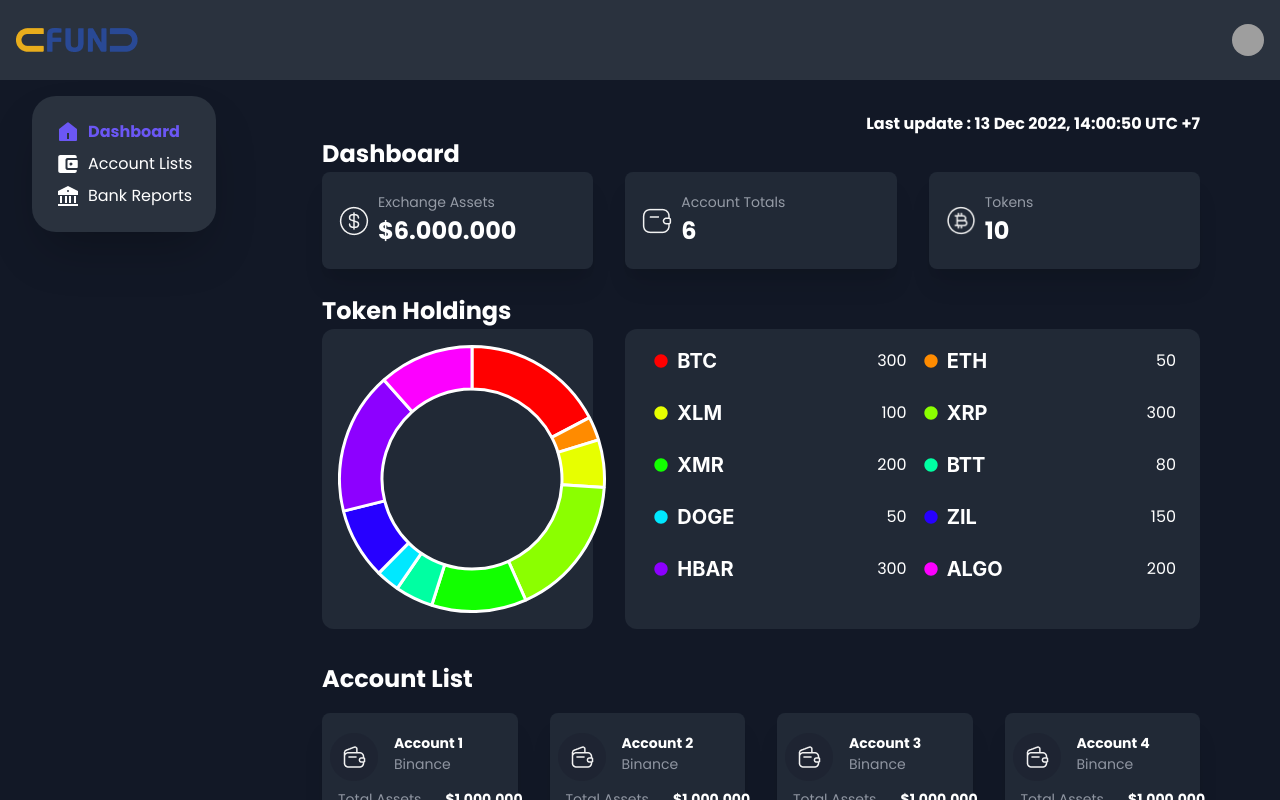
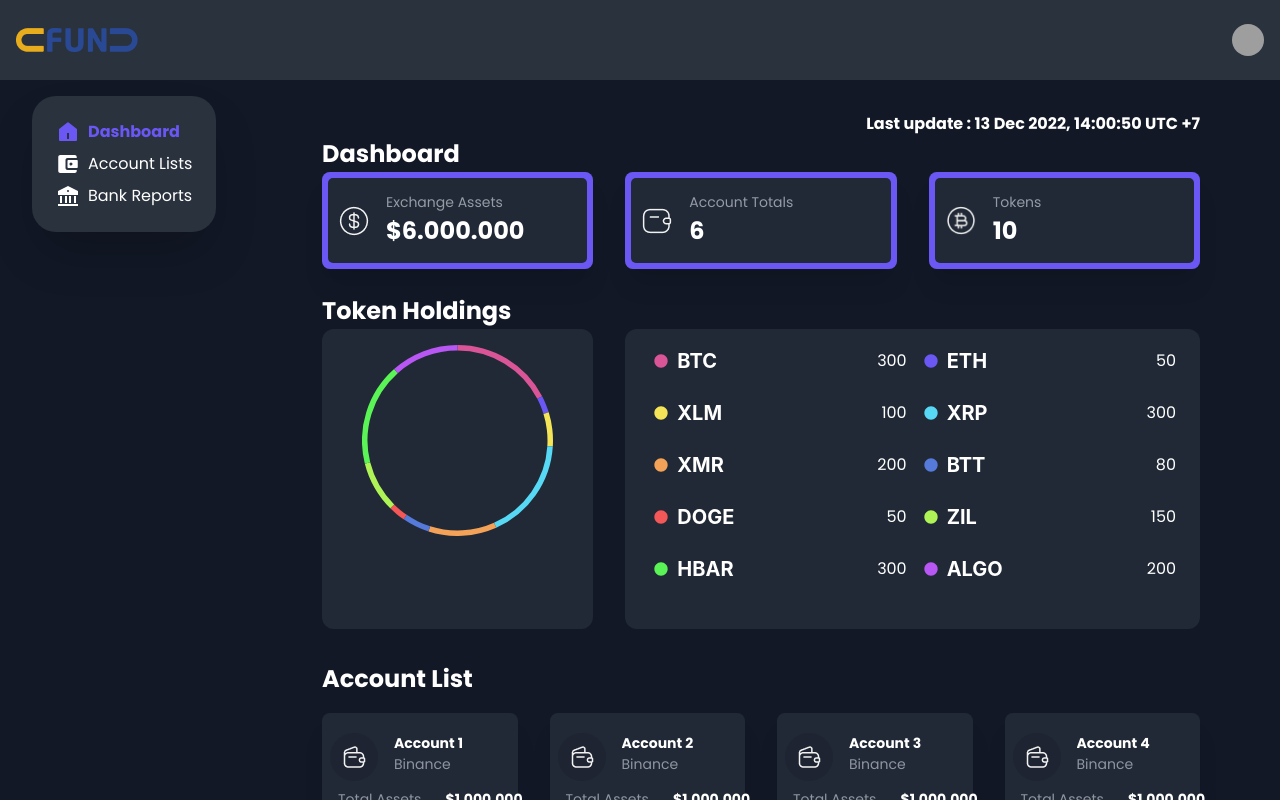
Before and after one commit to Dmarcellakbar/proof-aum, a Next.js app: page /Dashboard in a window 1280 px wide. Shown: the top 800 px of the page. Built offline with nearby package versions, Linux system fonts and the light colour scheme; grey boxes are pictures that could not be loaded.

Commit message:
add-animation

```diff
--- a/pages/AccountList/AccountDetails/[id]/index.tsx
+++ b/pages/AccountList/AccountDetails/[id]/index.tsx
@@ -56,7 +56,8 @@ export default function Post({ postData }: any) {
             shadow={'xl'}
             bgColor={'#212936'}
             rounded={'lg'}
-            w={'auto'}>
+            w={'auto'}
+            className='borderbox'>
             <Flex >
             <Box
                 my={'auto'}
@@ -82,7 +83,8 @@ export default function Post({ postData }: any) {
             py={'5'}
             shadow={'xl'}
             bgColor={'#212936'}
-            rounded={'lg'}>
+            rounded={'lg'}
+            className='borderbox'>
             <Flex >
             <Box
                 my={'auto'}
--- a/pages/BankReports/BankReports.tsx
+++ b/pages/BankReports/BankReports.tsx
@@ -61,7 +61,7 @@ import React from 'react';
     return (
       <>
           <Tbody bgColor={'#1E2432'} >
-            <Tr className='bankhov' cursor={'pointer'}>
+            <Tr className='bankhov'>
               <Td>
                 <HStack>
                 <Box w={'24px'} cursor={'pointer'} mr={'1rem'}>
@@ -77,7 +77,6 @@ import React from 'react';
                 <Box
                   w={'24px'}
                   cursor={'pointer'}
-                  mr={'1rem'}
                   onClick={() => {
                   setOverlay(<OverlayOne />)
                   onOpenView()
--- a/pages/BankReports/index.tsx
+++ b/pages/BankReports/index.tsx
@@ -15,7 +15,7 @@ export default function index() {
         <link rel="icon" href="/cfund.png" />
       </Head>
     <Layout>
-      <Box h={'150vh'} bgColor={'#121826'} ml={{ base: '4rem', md: '4rem', lg: '2rem' }}>
+      <Box h={'150vh'} bgColor={'#121826'} ml={{ base: '4rem', md: '3rem', lg: 0 }}>
         <Timebar />
         <BankReports/>
       </Box>
--- a/pages/Chart/CircularChart.tsx
+++ b/pages/Chart/CircularChart.tsx
@@ -4,6 +4,7 @@ import { Doughnut } from "react-chartjs-2";
 import { DataChart } from '../../src/DummyData/DataChart';
 
 export default function CircularChart () {
+
     const chartdata  = {
         labels: DataChart.map(v=> v.labels),
         datasets: [
@@ -11,7 +12,7 @@ export default function CircularChart () {
               data: DataChart.map(v=> v.data),
               backgroundColor: DataChart.map(v=> v.color),
               hoverBackgroundColor: DataChart.map(v=> v.color),
-              hoverOffset: 4,
+              hoverOffset: 8,
           },
         ],
     };
@@ -20,11 +21,18 @@ export default function CircularChart () {
             legend: {
                 display: false
             },
+            tooltip: {
+                backgroundColor: '#227799',
+                titleFontSize: 16,
+                titleFontColor: '#0066ff',
+                bodyFontColor: '#000',
+                bodyFontSize: 14,
+            }
         },
         elements: {
             arc: {
                 weight: 0.5,
-                borderWidth: 3,
+                borderWidth: 0,
             },
         },
         cutout: 90,
@@ -32,8 +40,10 @@ export default function CircularChart () {
 
     return (
     <>
-        <Box px={'1rem'} py={'1rem'} width={{ base: 250, md: 300, lg: 300 }} height={{ base: 250, md: 300, lg: 300 }}>
-            <Doughnut data={chartdata} width={'auto'} height={'auto'} options={options} />
+        <Box  width={'auto'} >
+            <Box px={{base: '1rem', md: '2rem', lg: '2.5rem'}} py={{base: '1rem', md: '1rem', lg: '1rem'}} height={{ base: 250, md: 300, lg: 300 }}>
+            <Doughnut data={chartdata} width={'auto'} height={'auto'} options={options}/>
+            </Box>
         </Box>
     </>
     );
--- a/pages/Chart/TokenChart.tsx
+++ b/pages/Chart/TokenChart.tsx
@@ -22,8 +22,10 @@ const ListData = dynamic(() => import("./ListData"));
         </chakra.h1>
         <SimpleGrid ml={{ base: '4rem', md: '2rem', lg: '2rem' }} mr={{ base: '1rem', md: '4rem', lg: '4rem' }} spacingX={'2rem'} spacingY={'1rem'} columns={{ base: 1, md: 4, lg: 6 }}>
 
-                <GridItem colSpan={{ base: 1, md: 2, lg: 2 }} bg={'#212936'} rounded={'12px'} w={{ base: 260, md: 'auto', lg: 'auto' }}>
+                <GridItem textAlign={'center'} colSpan={{ base: 1, md: 2, lg: 2 }} bg={'#212936'} rounded={'12px'} w={{ base: 260, md: 'auto', lg: 'auto' }}>
+                    <Box w={'auto'} alignItems={'center'}>
                     <CircularChart />
+                    </Box>
                 </GridItem>
                 <GridItem colSpan={{ base: 1, md: 2, lg: 4 }} bg={'#212936'} rounded={'12px'} w={{ base: 260, md: 'auto', lg: 'auto' }}>
                     <ListData />
--- a/pages/Dashboard/Dashboard.tsx
+++ b/pages/Dashboard/Dashboard.tsx
@@ -23,6 +23,7 @@ export default function Dashboard() {
         <SimpleGrid ml={{ base: '4rem', md: '2rem', lg: '2rem' }} mr={{ base: '1rem', md: '4rem', lg: '4rem' }} spacingX={'2rem'} spacingY={'1rem'} columns={{ base: 1, md: 3 }}>
 
         <Stat
+        className='borderbox'
         w={{ base: '250px', md: 'auto', lg: 'auto' }}
       px={'1rem'}
       py={'5'}
@@ -35,7 +36,7 @@ export default function Dashboard() {
           my={'auto'}
           color={'white'}
           alignContent={'center'}>
-            <Box w={'32px'} cursor={'pointer'} mr={'0.5rem'}>
+            <Box w={'32px'} cursor={'pointer'} mr={'1rem'}>
                 <Image src={'/dollar-circle.png'} alt={'view'} width={32} height={32} loading="lazy"/>
                 </Box>
         </Box>
@@ -58,13 +59,14 @@ export default function Dashboard() {
       py={'5'}
       shadow={'xl'}
       bgColor={'#212936'}
-      rounded={'lg'}>
+      rounded={'lg'}
+      className='borderbox'>
       <Flex >
         <Box
           my={'auto'}
           color={'white'}
           alignContent={'center'}>
-            <Box w={'32px'} cursor={'pointer'} mr={'0.5rem'}>
+            <Box w={'32px'} cursor={'pointer'} mr={'1rem'}>
                 <Image src={'/wallet-dash.png'} alt={'view'} width={32} height={32} loading="lazy"/>
                 </Box>
         </Box>
@@ -87,13 +89,14 @@ export default function Dashboard() {
       py={'5'}
       shadow={'xl'}
       bgColor={'#212936'}
-      rounded={'lg'}>
+      rounded={'lg'}
+      className='borderbox'>
       <Flex >
         <Box
           my={'auto'}
           color={'white'}
           alignContent={'center'}>
-            <Box w={'32px'} cursor={'pointer'} mr={'0.5rem'}>
+            <Box w={'32px'} cursor={'pointer'} mr={'1rem'}>
                 <Image src={'/bitcoin.png'} alt={'view'} width={32} height={32} loading="lazy"/>
                 </Box>
         </Box>
--- a/src/DummyData/DataChart.js
+++ b/src/DummyData/DataChart.js
@@ -3,60 +3,60 @@ export const DataChart = [
         id: 1,
         data: "300",
         labels: "BTC",
-        color: "rgb(255, 0, 0, 1)"
+        color: "#DA5597"
     },
     {
         id: 2,
         data: "50",
         labels: "ETH",
-        color: "rgb(255, 139, 0, 1)"
+        color: "#6B57F4"
     },
     {
         id: 3,
         data: "100",
         labels: "XLM",
-        color: "rgb(231, 255, 0, 1)"
+        color: "#F4E457"
     },
     {
         id: 4,
         data: "300",
         labels: "XRP",
-        color: "rgb(139, 255, 0, 1)"
+        color: "#57D8F4"
     },
     {
         id: 5,
         data: "200",
         labels: "XMR",
-        color: "rgb(18, 255, 0, 1)"
+        color: "#F4A257"
     },
     {
         id: 6,
         data: "80",
         labels: "BTT",
-        color: "rgb(0, 255, 162, 1)"
+        color: "#557ADA"
     },
     {
         id: 7,
         data: "50",
         labels: "DOGE",
-        color: "rgb(0, 232, 255, 1)"
+        color: "#F45757"
     },
     {
         id: 8,
         data: "150",
         labels: "ZIL",
-        color: "rgb(39, 0, 255, 1)"
+        color: "#AFF457"
     },
     {
         id: 9,
         data: "300",
         labels: "HBAR",
-        color: "rgb(141, 0, 255, 1)"
+        color: "#5AF457"
     },
     {
         id: 10,
         data: "200",
         labels: "ALGO",
-        color: "rgb(252, 0, 255, 1)"
+        color: "#B857F4"
     }
 ]
--- a/styles/globals.css
+++ b/styles/globals.css
@@ -167,3 +167,44 @@ a {
   -webkit-transition: all 0.2s ease-in;
   transition: all 0.2s ease-in;
 }
+
+@keyframes rotate {
+  100% {
+    transform: rotate(1turn);
+  }
+}
+
+.borderbox {
+  position: relative;
+  z-index: 0;
+  border-radius: 2px;
+  overflow: hidden;
+}
+
+.borderbox::before {
+  content: '';
+  position: absolute;
+  z-index: -2;
+  left: -50%;
+  top: -50%;
+  width: 200%;
+  height: 200%;
+  background-color: #6B57F4;
+  background-repeat: no-repeat;
+  background-size: 50% 50%, 50% 50%;
+  background-position: 0 0, 100% 0, 100% 100%, 0 100%;
+  background-image: linear-gradient(#6B57F4, #6B57F4);
+  animation: rotate 10s linear infinite;
+}
+
+.borderbox::after {
+  content: '';
+  position: absolute;
+  z-index: -1;
+  left: 6px;
+  top: 6px;
+  width: calc(100% - 12px);
+  height: calc(100% - 12px);
+  background: #212936;
+  border-radius: 5px;
+}
```
